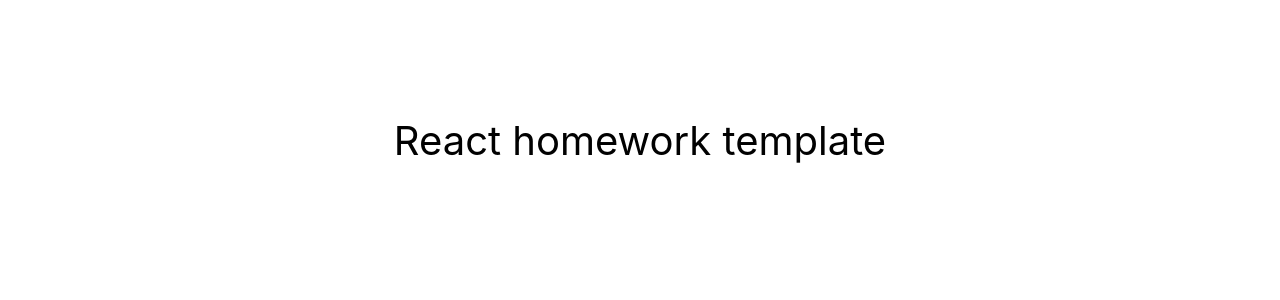
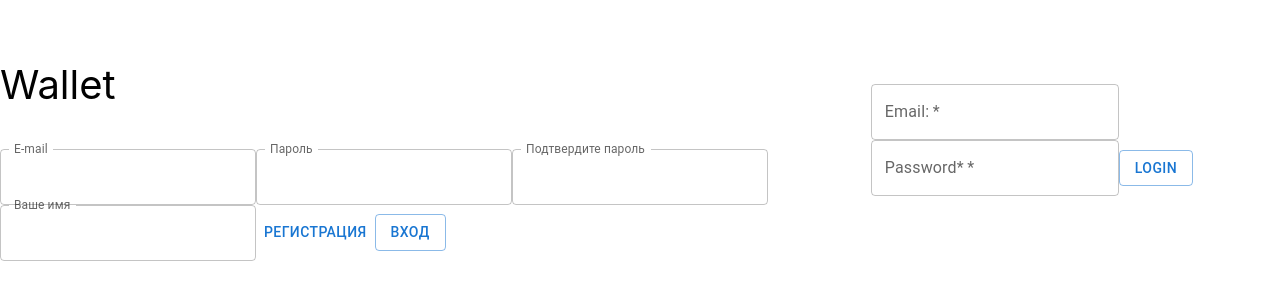
Before and after one commit to ZVA-23/wallet, a React (Create React App) app: page / in a window 1280 px wide. Shown: the part 260-560 px from the top of the page. Built offline with nearby package versions, Linux system fonts and the light colour scheme.

Commit message:
add registration and login forms

```diff
--- a/package.json
+++ b/package.json
@@ -7,11 +7,13 @@
     "@chakra-ui/react": "^2.3.7",
     "@emotion/react": "^11.10.5",
     "@emotion/styled": "^11.10.5",
+    "@mui/material": "^5.10.13",
     "@reduxjs/toolkit": "^1.8.6",
     "@testing-library/jest-dom": "^5.16.3",
     "@testing-library/react": "^12.1.4",
     "@testing-library/user-event": "^13.5.0",
     "axios": "^1.1.3",
+    "formik": "^2.2.9",
     "framer-motion": "^7.6.4",
     "react": "^18.1.0",
     "react-dom": "^18.1.0",
@@ -24,7 +26,8 @@
     "react-toastify": "^9.1.0",
     "redux": "^4.2.0",
     "redux-persist": "^6.0.0",
-    "web-vitals": "^2.1.3"
+    "web-vitals": "^2.1.3",
+    "yup": "^0.32.11"
   },
   "scripts": {
     "start": "react-scripts start",
--- a/src/components/App.jsx
+++ b/src/components/App.jsx
@@ -1,6 +1,9 @@
 import { useEffect } from 'react';
 import { useDispatch } from 'react-redux';
 import { refreshUser } from 'redux/auth/operations';
+import { LoginForm } from './LoginForm/LoginForm';
+import { RegisterForm } from './RegistrationForm/RegistrationForm';
+
 
 export const App = () => {
   const dispatch = useDispatch();
@@ -20,7 +23,8 @@
         color: '#010101',
       }}
     >
-      React homework template
+      <RegisterForm/>
+      <LoginForm/>
     </div>
   );
 };
--- a/src/components/LoginForm/LoginForm.jsx
+++ b/src/components/LoginForm/LoginForm.jsx
@@ -0,0 +1,64 @@
+import { useState } from 'react';
+import { useDispatch } from 'react-redux';
+import { logIn } from '../../redux/auth/operations';
+import { Button } from '@mui/material';
+import TextField from '@mui/material/TextField';
+// import s from './LoginForm.module.css';
+
+export const LoginForm = () => {
+  const [email, setEmail] = useState('');
+  const [password, setPassword] = useState('');
+
+  const dispatch = useDispatch();
+
+  const handleChange = ({ target: { name, value } }) => {
+    switch (name) {
+      case 'email':
+        setEmail(value);
+        break;
+      case 'password':
+        setPassword(value);
+        break;
+      default:
+        break;
+    }
+  };
+
+  const handleSubmit = event => {
+    event.preventDefault();
+    dispatch(logIn({ email, password }));
+    setEmail('');
+    setPassword('');
+  };
+
+  return (
+    <form onSubmit={handleSubmit}>
+      <TextField
+        id="outlined-basic"
+        label="Email:"
+        variant="outlined"
+        type="email"
+        name="email"
+        value={email}
+        onChange={handleChange}
+        required
+      />
+
+      <TextField
+        id="outlined-basic2"
+        label="Password*"
+        variant="outlined"
+        type="password"
+        name="password"
+        value={password}
+        onChange={handleChange}
+        autoComplete="false"
+        required
+      />
+
+      <Button type="submit" variant="outlined">
+        Login
+      </Button>
+    </form>
+  );
+};
--- a/src/components/RegistrationForm/RegistrationForm.jsx
+++ b/src/components/RegistrationForm/RegistrationForm.jsx
@@ -0,0 +1,148 @@
+import React from 'react';
+import Button from '@mui/material/Button';
+import { Formik, Form } from 'formik';
+import * as Yup from 'yup';
+import { useState } from 'react';
+import { useDispatch } from 'react-redux';
+import { Link } from 'react-router-dom';
+import { register } from 'redux/auth/operations';
+import TextField from '@mui/material/TextField';
+import { InputAdornment } from '@mui/material';
+export const RegisterForm = () => {
+  const [username, setUsername] = useState('');
+  const [email, setEmail] = useState('');
+  const [password, setPassword] = useState('');
+  const dispatch = useDispatch();
+  const handleChange = ({ target: { name, value } }) => {
+    switch (name) {
+      case 'username':
+        setUsername(value);
+        break;
+      case 'email':
+        setEmail(value);
+        break;
+      case 'password':
+        setPassword(value);
+        break;
+      default:
+        break;
+    }
+  };
+  const handleSubmit = event => {
+    event.preventDefault();
+    dispatch(register({ username, email, password }));
+    setUsername('');
+    setEmail('');
+    setPassword('');
+  };
+  const validation = Yup.object({
+    username: Yup.string()
+      .min(1, 'Name must be at least 1 character')
+      .max(12, 'Must be 12 characters or less')
+      .required('Required'),
+    email: Yup.string().email('Email is invalid').required('Email is required'),
+    password: Yup.string()
+      .min(6, 'Password must be at least 6 character')
+      .max(12, 'Must be 12 characters or less')
+      .required('Password is required'),
+    confirmPassword: Yup.string()
+      .oneOf([Yup.ref('password'), null], 'Password must match')
+      .required('Confirm password is required'),
+  });
+  return (
+    <Formik
+      initialValues={{ username, email, password }}
+      validationSchema={validation}
+    >
+      <Form onSubmit={handleSubmit}>
+        <p>Wallet</p>
+        <TextField
+          type="email"
+          name="email"
+          label="E-mail"
+          color="primary"
+          value={email}
+          onChange={handleChange}
+          InputProps={{
+            startAdornment: <InputAdornment position="start"></InputAdornment>,
+          }}
+        />
+        <TextField
+          type="password"
+          name="password"
+          label="Пароль"
+          value={password}
+          onChange={handleChange}
+          InputProps={{
+            startAdornment: <InputAdornment position="start"></InputAdornment>,
+          }}
+        />
+        <TextField
+          type="password"
+          name="confirmPassword"
+          label="Подтвердите пароль"
+          value={password}
+          onChange={handleChange}
+          InputProps={{
+            startAdornment: <InputAdornment position="start"></InputAdornment>,
+          }}
+        />
+        <TextField
+          type="text"
+          name="username"
+          label="Ваше имя"
+          value={username}
+          onChange={handleChange}
+          InputProps={{
+            startAdornment: <InputAdornment position="start"></InputAdornment>,
+          }}
+        />
+        <Button type="submit">Регистрация</Button>
+        <Link to="/login">
+          <Button variant="outlined">Вход</Button>
+        </Link>
+      </Form>
+    </Formik>
+  );
+};
+
+  /* <form onSubmit={handleSubmit}> */
+
+
+  /* <TextField
+        label="Name:"
+        variant="outlined"
+        type="text"
+        name="username"
+        value={username}
+        onChange={handleChange}
+      />
+
+      <TextField
+        label="Email:"
+        variant="outlined"
+        type="email"
+        name="email"
+        value={email}
+        onChange={handleChange}
+      />
+
+      <TextField
+        label="Password:"
+        variant="outlined"
+        type="password"
+        name="password"
+        value={password}
+        onChange={handleChange}
+      />  */
+
+
+//           <Button type="submit" variant="outlined">
+//             Register
+//           </Button>
+//           {/* </form> */}
+//         </Form>
+//       )}
+//     </Formik>
+//   );
+// };
--- a/src/redux/auth/operations.js
+++ b/src/redux/auth/operations.js
@@ -28,7 +28,7 @@
     'auth/login',
     async (credentials, thunkApi) => {
         try {
-            const { data } = await axios.post('/auth/log-in', credentials);
+            const { data } = await axios.post('/auth/sign-in', credentials);
             setAuthHeader(data.token)
             return data;
         } catch (e) {
```
Also changed, not shown: 1 other file (tests, documents, lock files or other folders).
